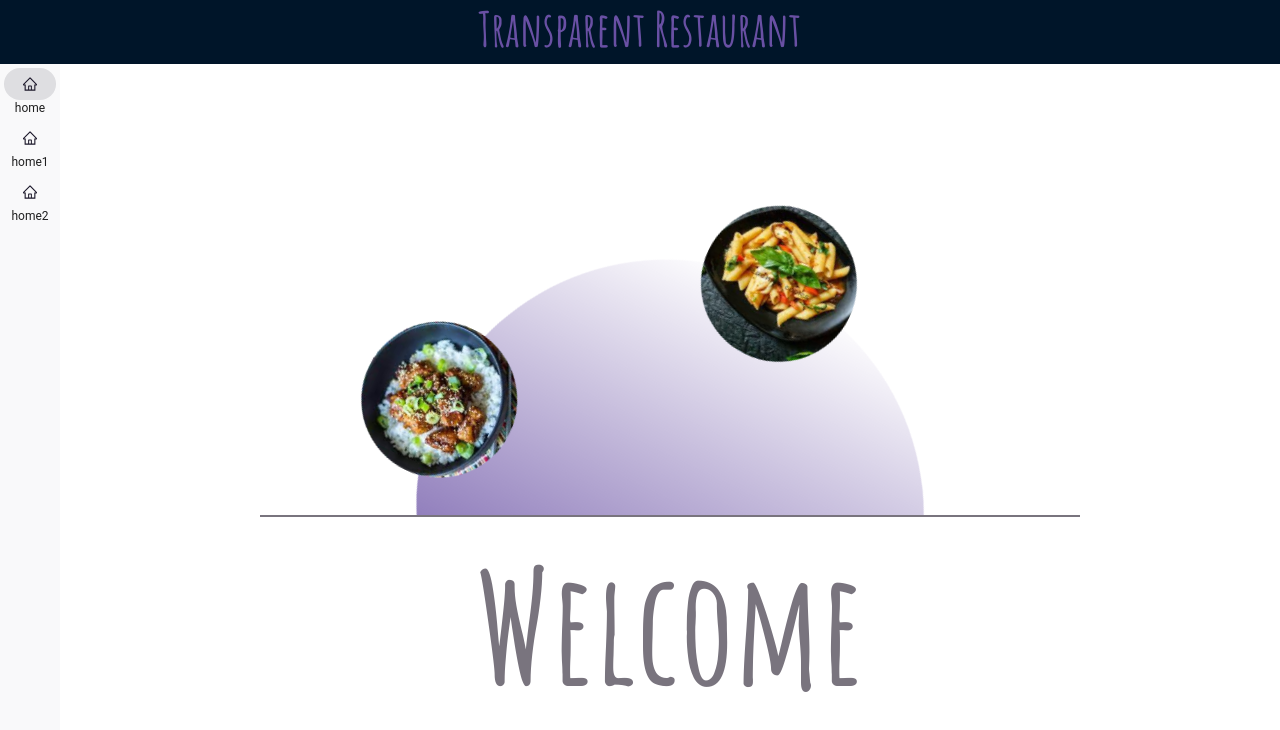
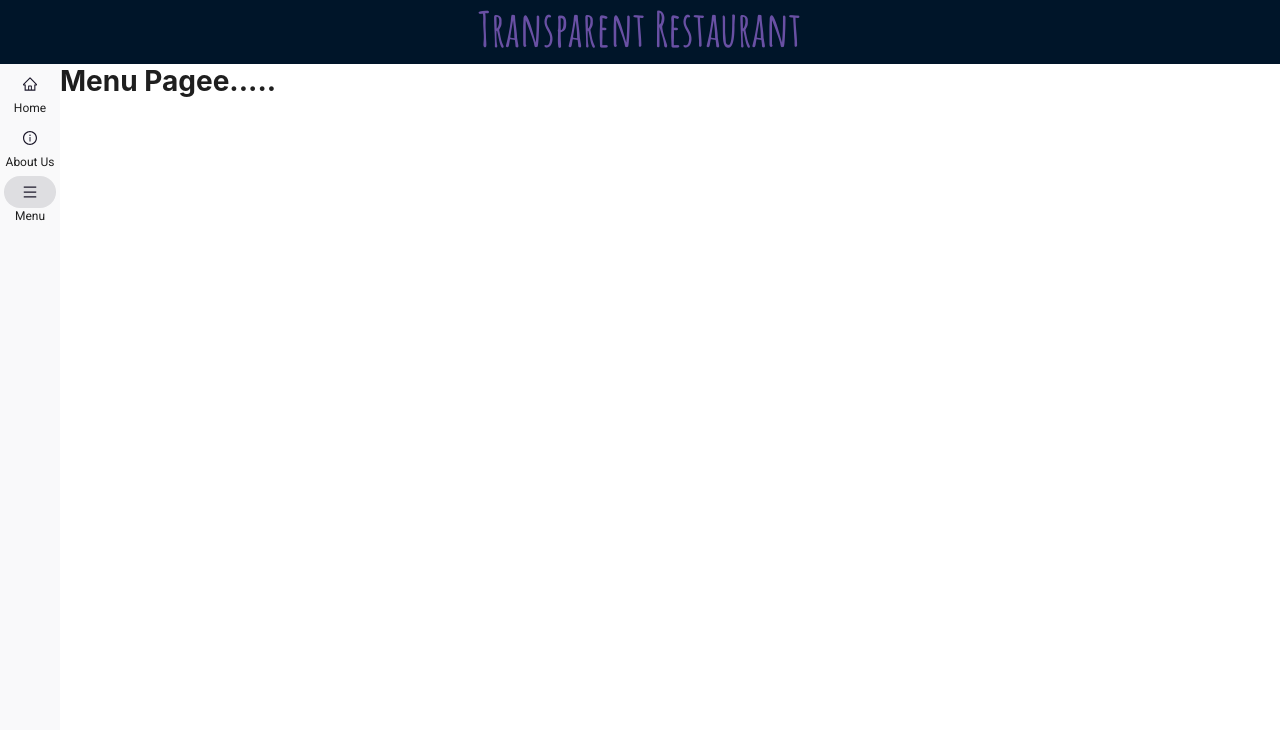
Before and after one commit to mrowaha/transparent-restaurant, a React (Create React App) app: page /menu in a window 1280 px wide. Shown: the top 730 px of the page. Built offline with nearby package versions, Linux system fonts and the light colour scheme.

Commit message:
finalized navigation

```diff
--- a/src/App.js
+++ b/src/App.js
@@ -1,11 +1,40 @@
-import React from "react";
-import data from "./db/dataset.json";
+import React, { Suspense } from "react";
+import { Outlet, Route, Routes, useLocation } from "react-router-dom";
 import CommonLayout from "./layout/CommonLayout";
 import HomePage from "./pages/HomePage";
+import MenuPage from "./pages/MenuPage";
+import NavIndexContextProvider from "./context/NavIndexContext";
 
 function App() {
-  console.log(data);
+  const { pathname, hash, key } = useLocation();
+
+  React.useEffect(() => {
+    if (hash === "") {
+      window.scrollTo(0, 0);
+    } else {
+      setTimeout(() => {
+        const id = hash.replace("#", "");
+        const element = document.getElementById(id);
+        if (element) {
+          element.scrollIntoView();
+        }
+      }, 0);
+    }
+  }, [pathname, hash, key]);
+
   return (
+    <Routes>
+      <Route path="/" element={<LayoutWrapper />}>
+        <Route index element={<HomePage />} />
+        <Route path="/menu" element={<MenuPage />} />
+      </Route>
+    </Routes>
+  );
+}
+
+function LayoutWrapper() {
+  return (
+    <NavIndexContextProvider>
       <CommonLayout>
         <div
           style={{
@@ -15,9 +44,12 @@ function App() {
             position: "relative",
           }}
         >
-        <HomePage />
+          <Suspense fallback={<h1>Loading...</h1>}>
+            <Outlet />
+          </Suspense>
         </div>
       </CommonLayout>
+    </NavIndexContextProvider>
   );
 }
 
--- /dev/null
+++ b/src/components/AboutUs.js
@@ -0,0 +1,115 @@
+import React from "react";
+
+import { Row, Col, Card, Typography, Divider, Space, Button } from "antd";
+import styled from "styled-components";
+import { MenuOutlined } from "@ant-design/icons";
+import { Link } from "react-router-dom";
+
+const { Title, Paragraph, Text } = Typography;
+
+const CardWrapperDiv = styled.div`
+  position: relative;
+  margin: 0 1rem;
+  opacity : 0;
+  transition : opacity 2s ease-in;
+
+  &[fadeIn] {
+    opacity : 1;
+  }
+`;
+
+const AboutUsComponent = React.forwardRef((props, ref) => {
+  return (
+    <CardWrapperDiv id="aboutus" ref={ref}>
+      <Link to="/menu">
+        <Button
+          type="primary"
+          className="btn-filled"
+          style={{
+            right: 0,
+            bottom: 0,
+            padding: "0.5rem 0.75rem",
+            translate: "-20% 50%",
+            position: "absolute",
+            zIndex: 10,
+            display: "flex",
+            alignItems: "center",
+            justifyContent: "center",
+            borderRadius : 0,
+            fontSize : "1.75rem",
+            fontFamily : "Roboto",
+            letterSpacing : "0.25rem",
+            height : 'fit-content'
+          }}
+        >
+          View Menu
+        </Button>
+      </Link>
+      <Row>
+        <Col span={24}>
+          <Card style={{ borderRadius: 0 }}>
+            <Row>
+              <Col span={24}>
+                <Title
+                  level={1}
+                  style={{
+                    fontFamily: "Roboto",
+                    color: "#79747E",
+                    letterSpacing: "0.3rem",
+                  }}
+                >
+                  About Us
+                </Title>
+              </Col>
+              <Divider />
+              <Space
+                direction="vertical"
+                size="middle"
+                style={{ display: "flex" }}
+              >
+                <Col span={24}>
+                  <Paragraph
+                    style={{
+                      fontFamily: "Roboto",
+                      letterSpacing: "0.25rem",
+                      textAlign: "justify",
+                    }}
+                  >
+                    In our restaurant, honesty is extremely promoted. So
+                    extreme, that we declare that differing quality of
+                    ingredients are used in our meals. Like that's not enough,
+                    we also allow our customers to choose the ingredients of
+                    each meal in different qualities. Each ingredient has the
+                    following quality levels:
+                  </Paragraph>
+                </Col>
+                <Col span={24}>
+                  <Text keyboard>LOW</Text>
+                </Col>
+                <Col span={24}>
+                  <Text keyboard>MEDIUM</Text>
+                </Col>
+                <Col span={24}>
+                  <Text keyboard>HIGH</Text>
+                </Col>
+                <Col span={24}>
+                  <Paragraph
+                    style={{
+                      fontFamily: "Roboto",
+                      letterSpacing: "0.25rem",
+                      textAlign: "justify",
+                    }}
+                  >
+                    Click the button to view our menu in detail!
+                  </Paragraph>
+                </Col>
+              </Space>
+            </Row>
+          </Card>
+        </Col>
+      </Row>
+    </CardWrapperDiv>
+  );
+})
+
+export default AboutUsComponent;
--- a/src/components/Banner.js
+++ b/src/components/Banner.js
@@ -70,13 +70,13 @@ const GreetingsWrapper = styled.div`
     bottom: 0;
     left: -10rem;
     right: -10rem;
-    padding-top : 1rem;
+    padding-top: 1rem;
     background-color: white;
-    border-top: 2px solid #79747e;
+    border-top: 4px solid #79747e;
   }
 `;
 
-function Banner() {
+function BannerComponent() {
   return (
     <div
       style={{
@@ -85,6 +85,7 @@ function Banner() {
         flexDirection: "column",
         paddingTop: "12rem",
       }}
+      id="home"
     >
       <FoodCircleDiv>
         <Row style={{ height: "100%" }} gutter={[16, 16]}>
@@ -136,8 +137,21 @@ function Banner() {
       <GreetingsWrapper>
         <div>
           <Row>
-            <Col span={24} style={{display : "flex", justifyContent : "center"}}>
-              <Title level={1} style={{fontSize : "clamp(3rem, 12vw, 12rem)", color : "#79747E", fontFamily : "Amatic SC"}}>Welcome</Title>
+            <Col
+              span={24}
+              style={{ display: "flex", justifyContent: "center" }}
+            >
+              <Title
+                level={1}
+                style={{
+                  fontSize: "clamp(3rem, 10vw, 12rem)",
+                  color: "#79747E",
+                  fontFamily: "Amatic SC",
+                  textAlign: "center",
+                }}
+              >
+                Welcome To The Most Honest Restaurant
+              </Title>
             </Col>
           </Row>
         </div>
@@ -146,4 +160,4 @@ function Banner() {
   );
 }
 
-export default Banner;
+export default BannerComponent;
--- a/src/components/Header.module.css
+++ b/src/components/Header.module.css
@@ -1,5 +1,3 @@
-@import url('https://fonts.googleapis.com/css2?family=Amatic+SC:wght@700&display=swap');
-
 .header {
   position: sticky;
   inset : 0 0 100% 0;
--- /dev/null
+++ b/src/components/index.js
@@ -0,0 +1,5 @@
+import BannerComponent from "./Banner";
+import AboutUsComponent from "./AboutUs";
+
+export const Banner = BannerComponent;
+export const AboutUs = AboutUsComponent;
--- /dev/null
+++ b/src/context/MealsContext.js
@@ -0,0 +1,5 @@
+import React, { createContext } from 'react';
+import data from "./db/dataset.json";
+
+
+const MealsContext = createContext({});
--- /dev/null
+++ b/src/context/NavIndexContext.js
@@ -0,0 +1,24 @@
+import React, { useState } from 'react';
+
+export const NavIndexContext = React.createContext({
+  navIndex : 0,
+  setNavIndex : () => {}
+})
+
+function NavIndexContextProvider ({children}) {
+  const [navIndex, setNavIndex] = useState(0);
+
+
+  const cxt = {
+    navIndex : navIndex,
+    setNavIndex : setNavIndex
+  }
+
+  return (
+    <NavIndexContext.Provider value={cxt}>
+      {children}
+    </NavIndexContext.Provider>
+  )
+}
+
+export default NavIndexContextProvider;
--- a/src/layout/CommonLayout.js
+++ b/src/layout/CommonLayout.js
@@ -1,4 +1,5 @@
 import React from "react";
+import { NavLink } from "react-router-dom";
 
 import { Layout, Menu, Space } from "antd";
 import styled from "styled-components";
@@ -6,7 +7,9 @@ import styled from "styled-components";
 import Header from "../components/Header";
 
 import classes from "./CommonLayout.module.css";
-import { HomeOutlined } from "@ant-design/icons";
+import { HomeOutlined, InfoCircleOutlined, MenuOutlined } from "@ant-design/icons";
+
+import { NavIndexContext } from "../context/NavIndexContext";
 
 const MenuItemLabel = styled.div`
   ::after {
@@ -31,21 +34,20 @@ const MenuItemStyles = {
 };
 
 function CommonLayout({ children }) {
-  const [selectedIndex, setSelectedIndex] = React.useState(0);
+  const {navIndex, setNavIndex} = React.useContext(NavIndexContext);
   const [currentMenuKey, setCurrentMenuKey] = React.useState("home");
 
-
   const handleSideBarMenuChange = (index) => {
-    setSelectedIndex(index);
+    setNavIndex(index);
     switch (index) {
       case 0:
         setCurrentMenuKey("home");
         return;
       case 1:
-        setCurrentMenuKey("home1");
+        setCurrentMenuKey("aboutus");
         return;
       case 2:
-        setCurrentMenuKey("home2");
+        setCurrentMenuKey("menu");
         return;
     }
   };
@@ -58,53 +60,72 @@ function CommonLayout({ children }) {
           <Menu
             mode="vertical"
             theme="light"
-            style={{ height: "100%", border: "none", backgroundColor: "#1D192B06" }}
+            style={{
+              height: "100%",
+              border: "none",
+              backgroundColor: "#1D192B06",
+            }}
             defaultSelectedKeys={["home"]}
             selectedKeys={[currentMenuKey]}
           >
             <Space direction="vertical" size={10} style={{ display: "flex" }}>
-              <MenuItemLabel label="home">
+              <NavLink to="/#home" onClick={() => handleSideBarMenuChange(0)}>
+                {({ isActive }) => (
+                  <MenuItemLabel label="Home">
                     <Menu.Item
                       key="home"
-                  onClick={() => handleSideBarMenuChange(0)}
                       style={{
                         ...MenuItemStyles,
-                    background: selectedIndex === 0 ? "#1D192B1F" : "inherit",
+                        background: isActive && navIndex === 0? "#1D192B1F" : "inherit",
                       }}
                     >
                       <HomeOutlined style={{ color: "#1D192B" }} />
                     </Menu.Item>
                   </MenuItemLabel>
-              <MenuItemLabel label="home1">
+                )}
+              </NavLink>
+              <NavLink
+                to="/#aboutus"
+                onClick={() => handleSideBarMenuChange(1)}
+              >
+                {({ isActive }) => (
+                  <MenuItemLabel label="About Us">
                     <Menu.Item
-                  key="home1"
-                  onClick={() => handleSideBarMenuChange(1)}
+                      key="aboutus"
                       style={{
                         ...MenuItemStyles,
-                    background: selectedIndex === 1 ? "#1D192B1F" : "inherit",
+                        background: isActive && navIndex === 1 ? "#1D192B1F" : "inherit",
                       }}
                     >
-                  <HomeOutlined style={{ color: "#1D192B" }} />
+                      <InfoCircleOutlined style={{ color: "#1D192B" }} />
                     </Menu.Item>
                   </MenuItemLabel>
-              <MenuItemLabel label="home2">
+                )}
+              </NavLink>
+              <NavLink to="/menu">
+                {({ isActive }) => (
+                  <MenuItemLabel
+                    label="Menu"
+                    onClick={() => handleSideBarMenuChange(2)}
+                  >
                     <Menu.Item
-                  key="home2"
-                  onClick={() => handleSideBarMenuChange(2)}
+                      key="menu"
                       style={{
                         ...MenuItemStyles,
-                    background: selectedIndex === 2 ? "#1D192B1F" : "inherit",
+                        background: isActive ? "#1D192B1F" : "inherit",
                       }}
                     >
-                  <HomeOutlined style={{ color: "#1D192B" }} />
+                      <MenuOutlined style={{ color: "#1D192B" }} />
                     </Menu.Item>
                   </MenuItemLabel>
+                )}
+              </NavLink>
             </Space>
           </Menu>
         </Layout.Sider>
         <Layout.Content
           style={{
-            backgroundColor : "white"
+            backgroundColor: "white",
           }}
         >
           {children}
--- a/src/pages/HomePage.js
+++ b/src/pages/HomePage.js
@@ -1,12 +1,50 @@
-import React from "react";
+import React, { useRef } from "react";
+import { useLocation, useNavigate } from "react-router-dom";
 
-import Banner from "../components/Banner";
+import { Banner, AboutUs } from "../components";
+import { NavIndexContext } from "../context/NavIndexContext";
 
 function HomePage() {
-  return <div>
-    <Banner />
-    <h1>Hello</h1>
-  </div>;
+  const {hash} = useLocation();
+  const {setNavIndex} = React.useContext(NavIndexContext);
+  const aboutUsRef = React.useRef(null);
+  const didMountRef = React.useRef(true);
+
+  React.useEffect(() => {
+    const observer = new IntersectionObserver(entries => {
+      const aboutUsDiv = entries[0];
+      // check hash if didMount
+      if (didMountRef.current) {
+        aboutUsRef.current.setAttribute('fadeIn', '');
+        didMountRef.current = false;
+        if (hash === "#aboutus") {
+          setNavIndex(1);
+        } else {
+          setNavIndex(0);
+        }
+        return;
+      }
+
+      if (aboutUsDiv.isIntersecting) {
+        setNavIndex(1);
+      } else {
+        setNavIndex(0);
+      }
+    }, {
+      rootMargin : "-300px"
+    })
+    observer.observe(aboutUsRef.current);
+
+  }, [])
+
+  return (
+    <div>
+      <Banner />
+      <AboutUs ref={aboutUsRef}/>
+      {/* Gap from bottom */}
+      <div style={{ width: "100%", height: "50px" }}/>
+    </div>
+  );
 }
 
 export default HomePage;
--- /dev/null
+++ b/src/pages/MenuPage.js
@@ -0,0 +1,12 @@
+import React from 'react';
+
+
+function MenuPage () {
+  return (
+    <div>
+      <h1>Menu Pagee.....</h1>
+    </div>
+  )
+}
+
+export default MenuPage;
--- a/src/reset.css
+++ b/src/reset.css
@@ -1,3 +1,6 @@
+@import url('https://fonts.googleapis.com/css2?family=Roboto&display=swap');
+@import url('https://fonts.googleapis.com/css2?family=Amatic+SC:wght@700&display=swap');
+
 * {
   margin : 0;
   padding : 0;
@@ -22,3 +25,19 @@
 body {
   overflow : hidden;
 }
+
+a {
+  color: inherit;
+  text-decoration : inherit;
+}
+
+.ant-btn.btn-filled {
+  background-color: #6750A4;
+  border : 1px solid #6750A4;
+  color : white;
+}
+
+.ant-btn.btn-filled:hover {
+  background-color: white;
+  color : #6750A4;
+}
```
Also changed, not shown: src/index.js (+8 -7 lines). Lines whose indentation alone changed are shown as unchanged.
